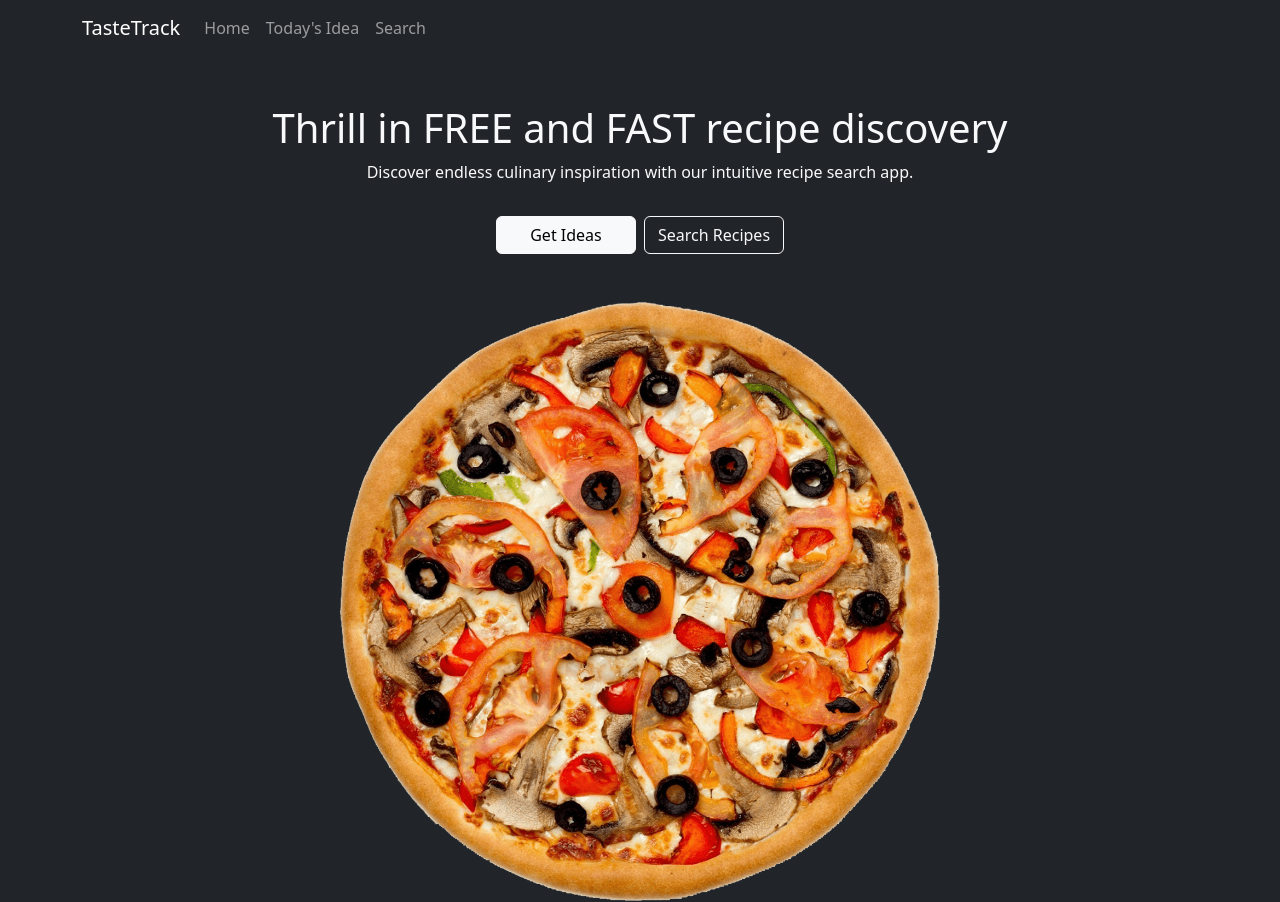
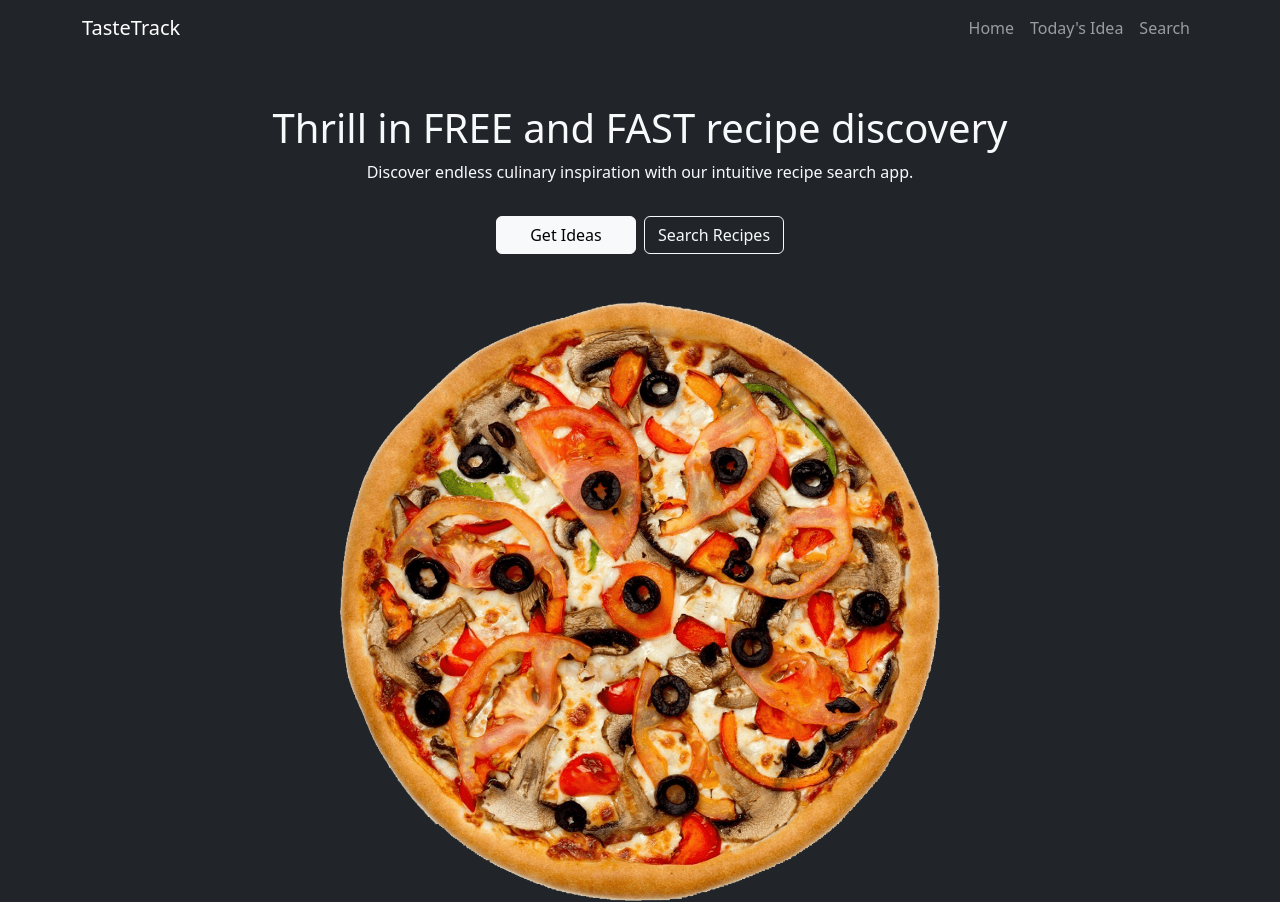
Before and after one commit to josephines1/tastetrack, a plain HTML site: page index.html in a window 1280 px wide. Drawn offline with nearby package versions, Linux system fonts and the light colour scheme.

Commit message:
fix: fixing navbar layout

```diff
--- a/index.html
+++ b/index.html
@@ -29,7 +29,10 @@
         >
           <span class="navbar-toggler-icon"></span>
         </button>
-        <div class="navbar-collapse collapse" id="navbarNav">
+        <div
+          class="navbar-collapse collapse justify-content-end"
+          id="navbarNav"
+        >
           <ul class="navbar-nav">
             <li class="nav-item">
               <a class="nav-link" aria-current="page" href="index.html">Home</a>
```
Also changed, not shown: search-meal.html (+4 -1 lines), todays-idea.html (+4 -1 lines).
